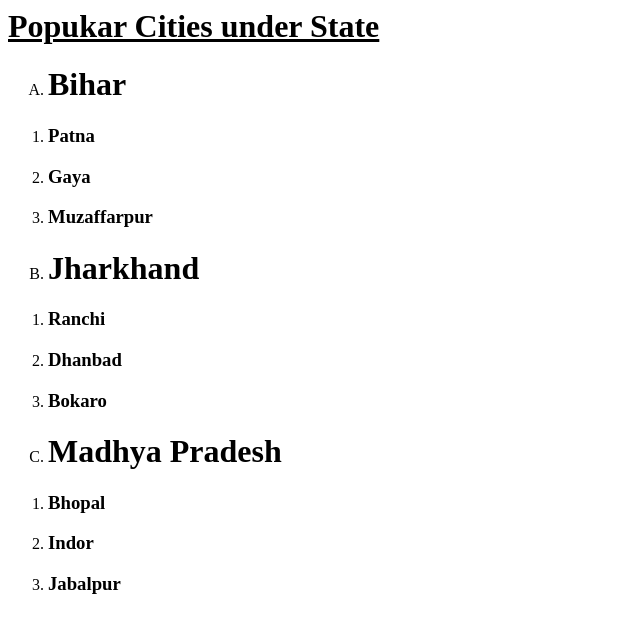
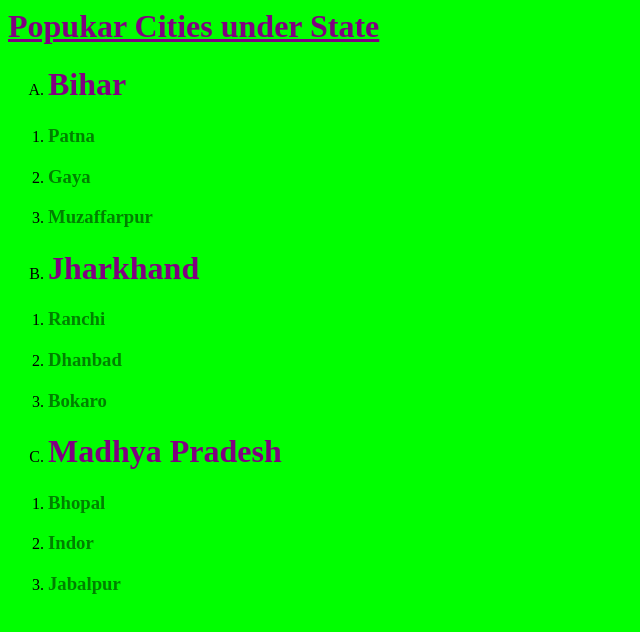
Before and after one commit to imadityagolu/Frontend-Backend, a plain HTML site: page CSS - 3 - External style.html in a window 1280 px wide. Shown: the whole page, without its empty margins (0-640 px from the left). Drawn offline with Linux system fonts and the light colour scheme.

Commit message:
Update CSS - 3 - External style.html

```diff
--- a/CSS - 3 - External style.html
+++ b/CSS - 3 - External style.html
@@ -1,6 +1,6 @@
 <html>
 <head>
-<link rel="stylesheet" href="3 - External style.css"/>
+<link rel="stylesheet" href="CSS - 3 - External style.css"/>
 </head>
 <body>
 
```
